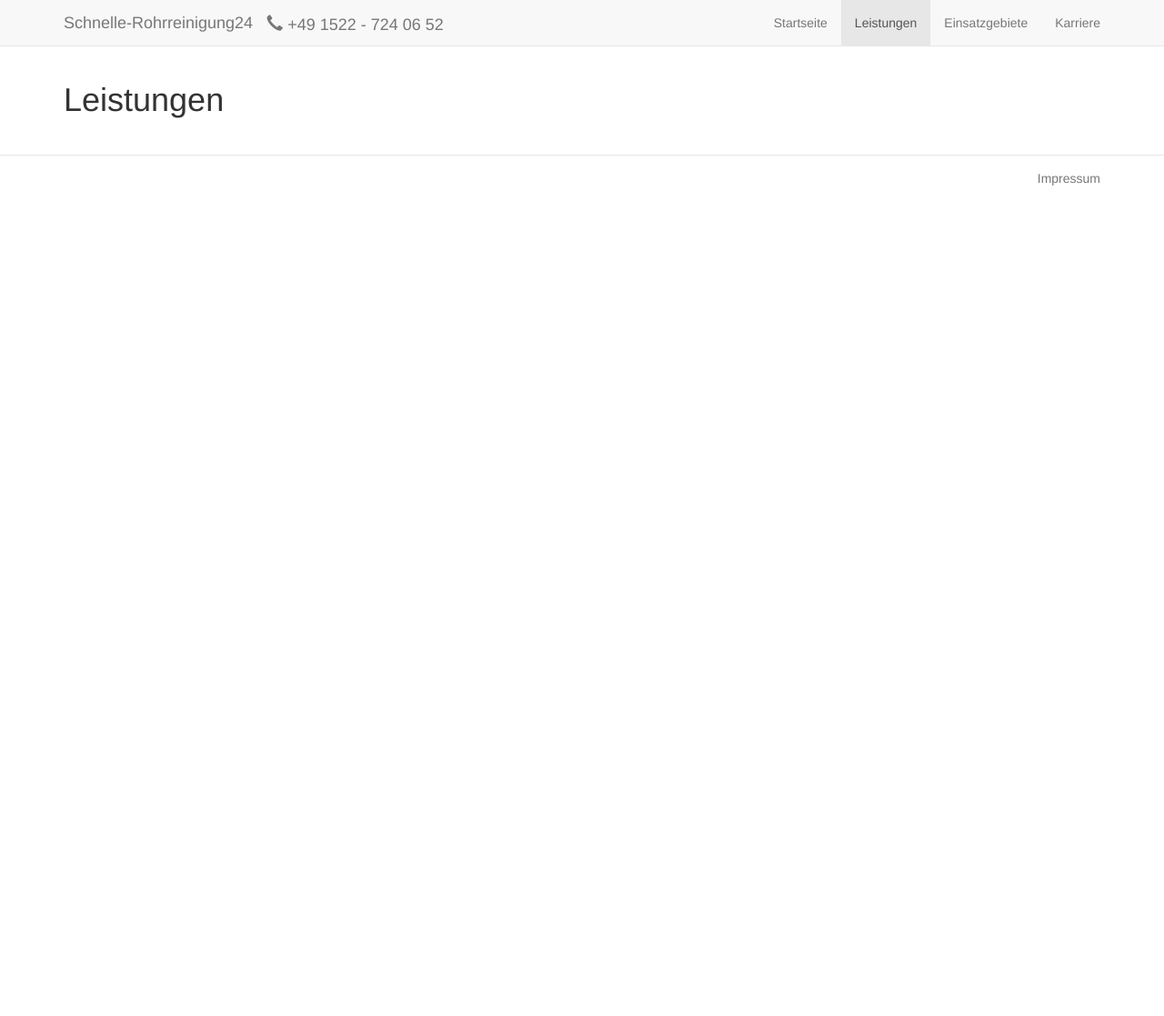
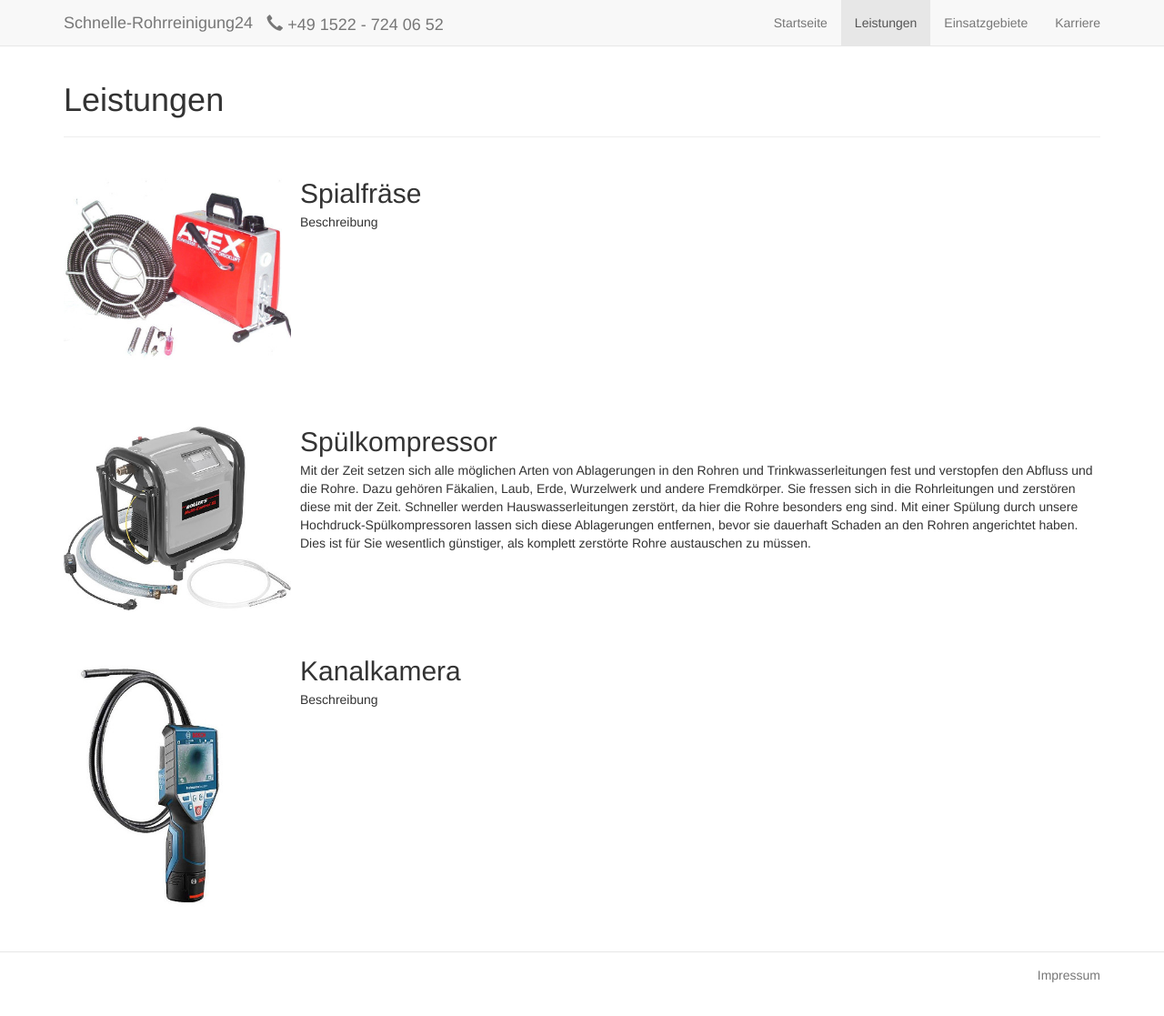
Before and after one commit to schnelle-rohrreinigung24/website, a Jekyll site: the page built from leistungen.html, in a window 1280 px wide and 1117 px high. Shown: the whole window at 91% size. Built offline with Jekyll 4.4.1, drawn with Linux system fonts in a browser that asks for light colours.

Commit message:
content layout hinzugefügt. Seiten dementsprechend geändert. Anfangen mit der Leistungsseite Karriere hinzugefügt

```diff
--- /dev/null
+++ b/_layouts/content.html
@@ -0,0 +1,9 @@
+---
+layout: default
+---
+<div class="container" style="margin-bottom: 25px">
+    <h1>{{page.title}}</h1>
+    <hr>
+</div>
+
+{{content}}
--- a/assets/css/sections/_common.scss
+++ b/assets/css/sections/_common.scss
@@ -21,3 +21,7 @@ a, a:focus, a:hover, a:active {
   color: $brand-primary;
   font-size: 50px;
 }
+
+.media {
+  margin-top: 50px;
+}
--- a/einsatzgebiete.html
+++ b/einsatzgebiete.html
@@ -7,9 +7,8 @@ changefreq: weekly
 ---
 
 <div class="container">
-    <h2>Einsatzgebiete</h2>
 
-    <div style="padding-top: 30px;" class="row">
+    <div class="row">
         <div class="col-md-6">
             {% include Karte_Deutschland.svg %}
         </div>
--- a/impressum.html
+++ b/impressum.html
@@ -1,5 +1,5 @@
 ---
-layout: default
+layout: content
 title: Impressum
 meta: Text....
 priority: 1.0
@@ -7,7 +7,6 @@ changefreq: weekly
 ---
 
 <div class="container">
-    <h2>Impressum</h2>
     <p>
         Tobias Benkner<br>
         Veckerhagener Straße 29<br>
--- a/index.html
+++ b/index.html
@@ -24,7 +24,7 @@ changefreq: weekly
 <div class="container">
     <div class="row">
         <div class="col-sm-4">
-            <img width="100%" src="{{site.baseurl}}/assets/img/frau.jpg" alt="Reinigung" class="img-rounded">
+            <img width="100%" src="{{site.baseurl}}/assets/img/frau.jpg" alt="Reinigungskraft" class="img-rounded">
         </div>
         <div class="col-sm-8">
             <h1>Ihr Abfluss ist verstopft? <br>Oder das Wasser läuft langsam ab?</h1>
--- a/leistungen.html
+++ b/leistungen.html
@@ -7,8 +7,86 @@ changefreq: weekly
 ---
 
 <div class="container">
-    <h1>Leistungen</h1>
+
+    <ul class="media-list">
+        <li class="media">
+            <div class="media-left">
+                <a href="#">
+                    <img class="media-object" src="{{site.baseurl}}/assets/img/spirale.jpg" alt="Spiralfräse"
+                         width="250px">
+                </a>
+            </div>
+            <div class="media-body">
+                <h2 class="media-heading">Spialfräse</h2>
+                <p>Beschreibung</p>
+            </div>
+        </li>
+
+        <li class="media">
+            <div class="media-left">
+                <a href="#">
+                    <img class="media-object" src="{{site.baseurl}}/assets/img/kompressor.jpg" alt="Spülkompressor"
+                         width="250px">
+                </a>
+            </div>
+            <div class="media-body">
+                <h2 class="media-heading">Spülkompressor</h2>
+                <p>Mit der Zeit setzen sich alle möglichen Arten von Ablagerungen in den Rohren und Trinkwasserleitungen
+                    fest und verstopfen den Abfluss und die Rohre. Dazu gehören Fäkalien, Laub, Erde, Wurzelwerk und
+                    andere
+                    Fremdkörper. Sie fressen sich in die Rohrleitungen und zerstören diese mit der Zeit. Schneller
+                    werden
+                    Hauswasserleitungen zerstört, da hier die Rohre besonders eng sind. Mit einer Spülung durch unsere
+                    Hochdruck-Spülkompressoren lassen sich diese Ablagerungen entfernen, bevor sie dauerhaft Schaden an
+                    den
+                    Rohren angerichtet haben. Dies ist für Sie wesentlich günstiger, als komplett zerstörte Rohre
+                    austauschen zu müssen.</p>
+            </div>
+        </li>
+
+        <li class="media">
+            <div class="media-left">
+                <a href="#">
+                    <img class="media-object" src="{{site.baseurl}}/assets/img/kamera.jpg" alt="Kanalkamera"
+                         width="250px">
+                </a>
+            </div>
+            <div class="media-body">
+                <h2 class="media-heading">Kanalkamera</h2>
+                <p>Beschreibung</p>
+            </div>
+        </li>
+    </ul>
+
+
+    <!--<div class="row">-->
+    <!--<div class="col-md-6">-->
+    <!--<h2>Spialfräse</h2>-->
+    <!--<img src="{{site.baseurl}}/assets/img/spirale.jpg" width="100%" alt="Spiralfräse">-->
+    <!--<p>Blabla</p>-->
+    <!--</div>-->
+
+    <!--<div class="col-md-6">-->
+    <!--<h2>Spülkompressor</h2>-->
+    <!--<img src="{{site.baseurl}}/assets/img/kompressor.jpg" width="100%" alt="Spülkompressor">-->
+    <!--<p>Mit der Zeit setzen sich alle möglichen Arten von Ablagerungen in den Rohren und Trinkwasserleitungen-->
+    <!--fest und verstopfen den Abfluss und die Rohre. Dazu gehören Fäkalien, Laub, Erde, Wurzelwerk und andere-->
+    <!--Fremdkörper. Sie fressen sich in die Rohrleitungen und zerstören diese mit der Zeit. Schneller werden-->
+    <!--Hauswasserleitungen zerstört, da hier die Rohre besonders eng sind. Mit einer Spülung durch unsere-->
+    <!--Hochdruck-Spülkompressoren lassen sich diese Ablagerungen entfernen, bevor sie dauerhaft Schaden an den-->
+    <!--Rohren angerichtet haben. Dies ist für Sie wesentlich günstiger, als komplett zerstörte Rohre-->
+    <!--austauschen zu müssen.</p>-->
+    <!--</div>-->
+
+    <!--<div class="col-md-6">-->
+    <!--<h2>Kanalkamera</h2>-->
+    <!--<img src="{{site.baseurl}}/assets/img/kamera.jpg" width="100%" alt="Kanalkamera">-->
+    <!--<p>Blabla</p>-->
+    <!--</div>-->
+
+    <!--</div>-->
 </div>
+
 
 <!--<div class="container">-->
 <!--<hr>-->
```
Also changed, not shown: other parts of einsatzgebiete.html (+1 -1 lines), other parts of leistungen.html (+1 -1 lines), karriere.html (+5 -2 lines), assets/img/kamera.jpg (added), assets/img/kompressor.jpg (added), assets/img/spirale.jpg (added).
